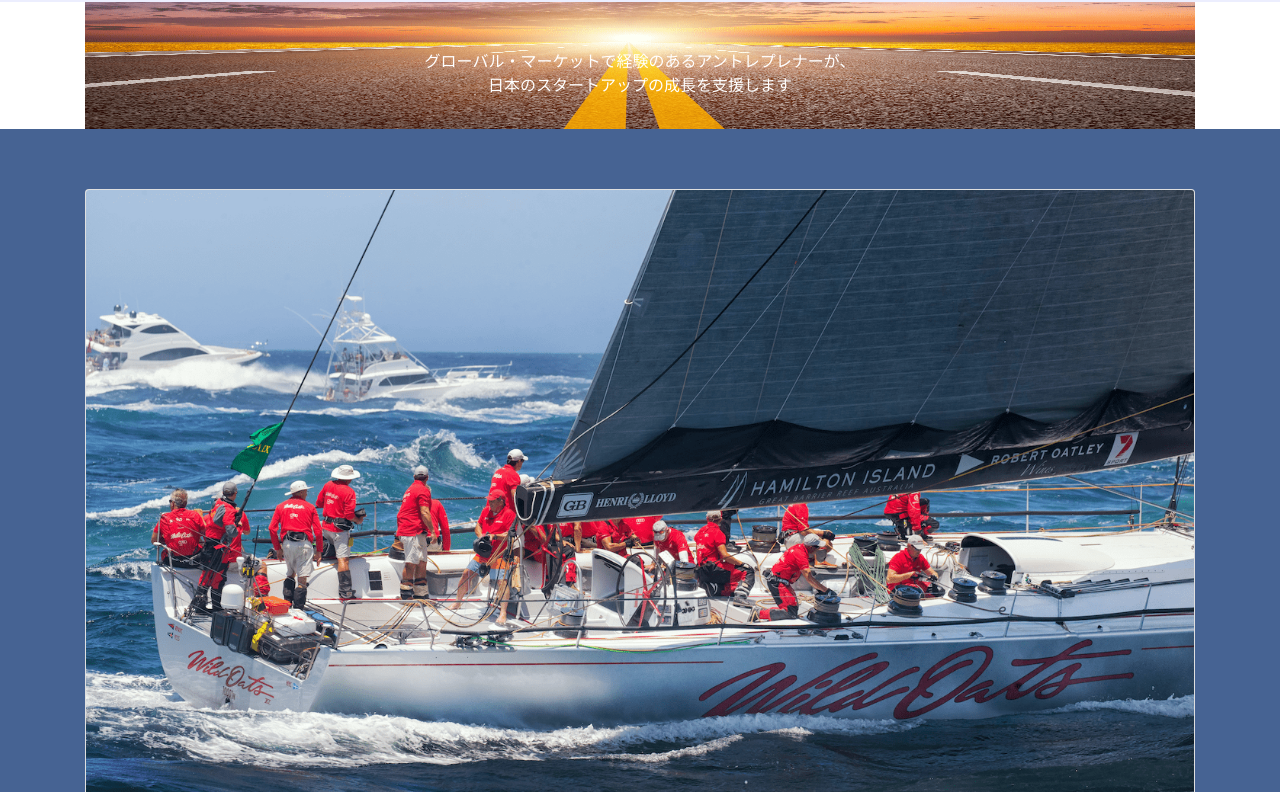
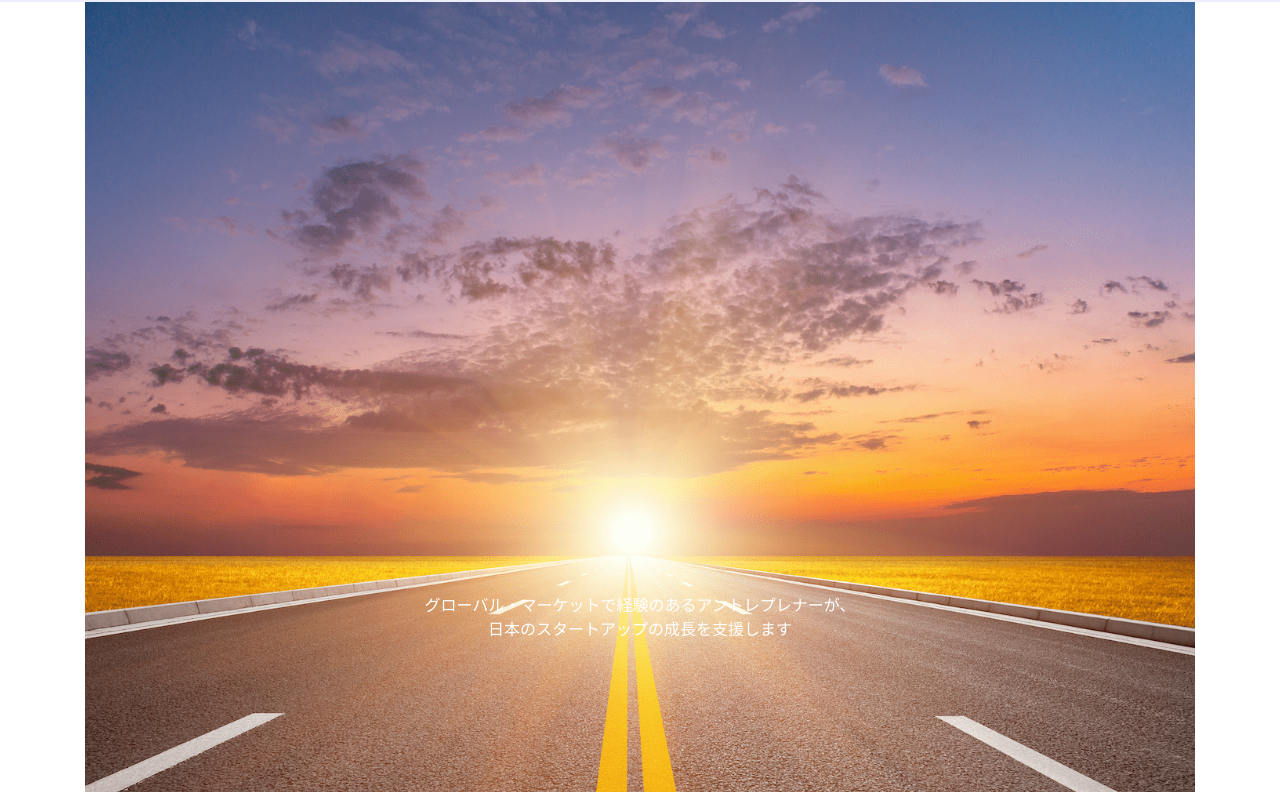
Before and after one commit to takoratta/ghovc, a plain HTML site: page index.html in a window 1280 px wide. Shown: the part 71-863 px from the top of the page. Drawn offline with nearby package versions, Linux system fonts and the light colour scheme.

Commit message:
road image size

```diff
--- a/assets/css/style.css
+++ b/assets/css/style.css
@@ -1587,13 +1587,12 @@ section {
 
 .road img {
   width: 100%;
-  height: 200px;
-  /* max-width: 50%;
-  height: auto;  */
+  /* height: 200px; */
+  /* max-width: 50%; */
+  height: auto;
 }
 
 .row img {
     -webkit-clip-path: circle(45% at 50% 50%);
     clip-path: circle(45% at 50% 50%);
-
-}
+}
```
